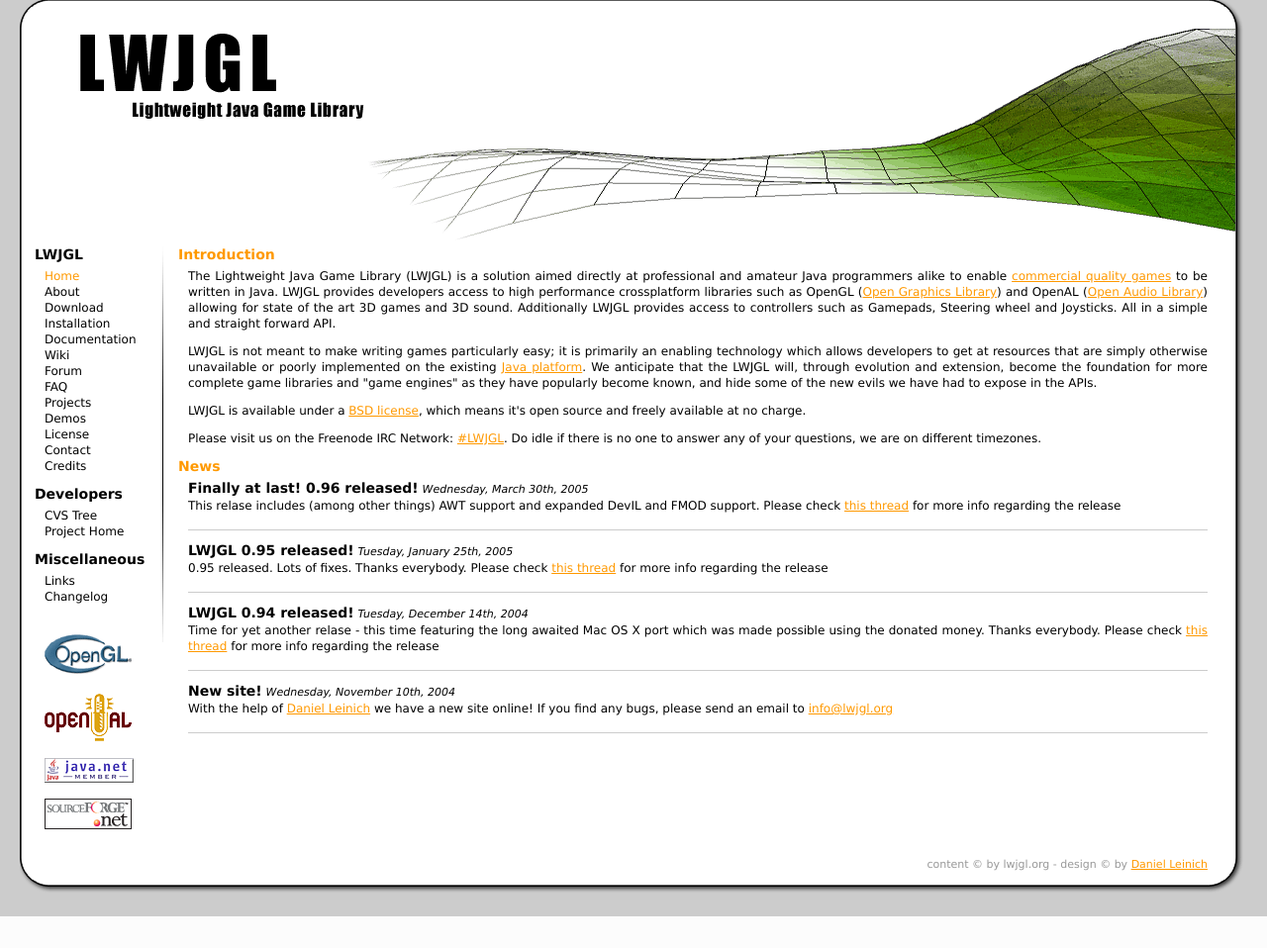
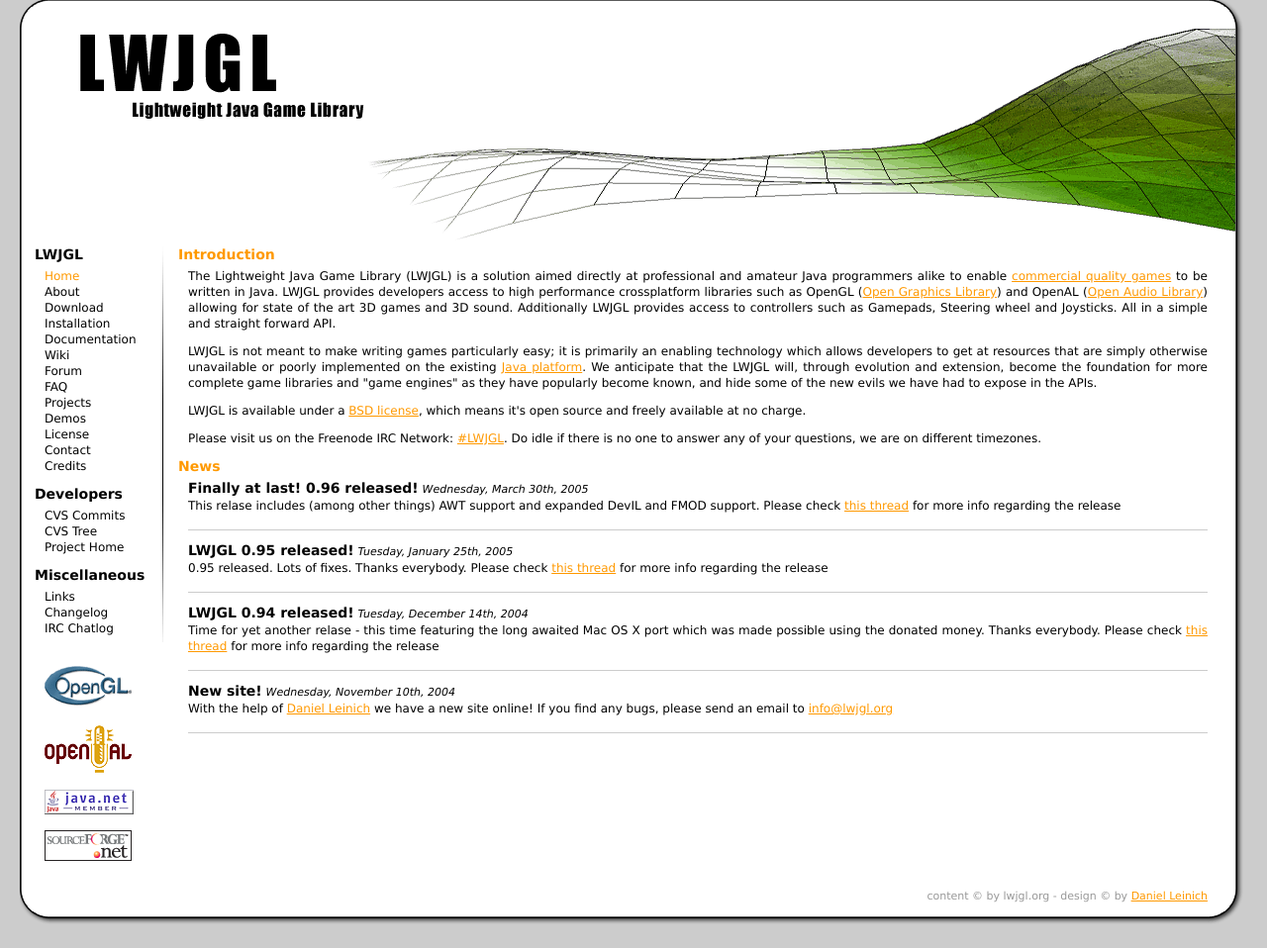
Before and after one commit to LWJGL/lwjgl-www, a PHP site: page /index.php in a window 1280 px wide. Shown: the part 21-979 px from the top of the page at 99% size. Before the commit the page ends 947 px from the top, so only its background shows below. Run offline with PHP 8.4, Linux system fonts and the light colour scheme.

Commit message:
added irc log added cia stats link

```diff
--- a/_include/header.php
+++ b/_include/header.php
@@ -16,7 +16,7 @@
 				<div class="menu">
 					<h2>LWJGL</h2>
 					<p>
-         				<a href="index.php"<?=((strpos($_SERVER['SCRIPT_NAME'], 'index.php') !== false) ? ' class="activeItem"' : '');?>>Home</a><br/>
+         			<a href="index.php"<?=((strpos($_SERVER['SCRIPT_NAME'], 'index.php') !== false) ? ' class="activeItem"' : '');?>>Home</a><br/>
 					    <a href="about.php"<?=((strpos($_SERVER['SCRIPT_NAME'], 'about.php') !== false) ? ' class="activeItem"' : '');?>>About</a><br/>
 					    <a href="download.php"<?=((strpos($_SERVER['SCRIPT_NAME'], 'download.php') !== false) ? ' class="activeItem"' : '');?>>Download</a><br/>
 					    <a href="installation.php"<?=((strpos($_SERVER['SCRIPT_NAME'], 'installation.php') !== false) ? ' class="activeItem"' : '');?>>Installation</a><br/>
@@ -32,6 +32,7 @@
 					</p>
 					<h2>Developers</h2>
 					<p>
+							<a href="http://cia.lwjgl.org" target="_blank">CVS Commits</a><br/>
 					    <a href="http://cvs.sourceforge.net/viewcvs.py/java-game-lib/" target="_blank">CVS Tree</a><br/>
 					    <a href="http://sourceforge.net/projects/java-game-lib" target="_blank">Project Home</a><br/>
 					</p>
@@ -39,6 +40,7 @@
 					<p>
 					    <a href="links.php"<?=((strpos($_SERVER['SCRIPT_NAME'], 'links.php') !== false) ? ' class="activeItem"' : '');?>>Links</a><br/>
 					    <a href="changelog.php"<?=((strpos($_SERVER['SCRIPT_NAME'], 'changelog.php') !== false) ? ' class="activeItem"' : '');?>>Changelog</a><br/>
+					    <a href="irclog.php"<?=((strpos($_SERVER['SCRIPT_NAME'], 'irclog.php') !== false) ? ' class="activeItem"' : '');?>>IRC Chatlog</a><br/>
 					</p>
 					<p>
 					    <br/><a href="http://www.opengl.org" target="_blank"><img src="_gfx/button_opengl.png" alt="OpenGL" border="0"></a><br/><br/>
```
